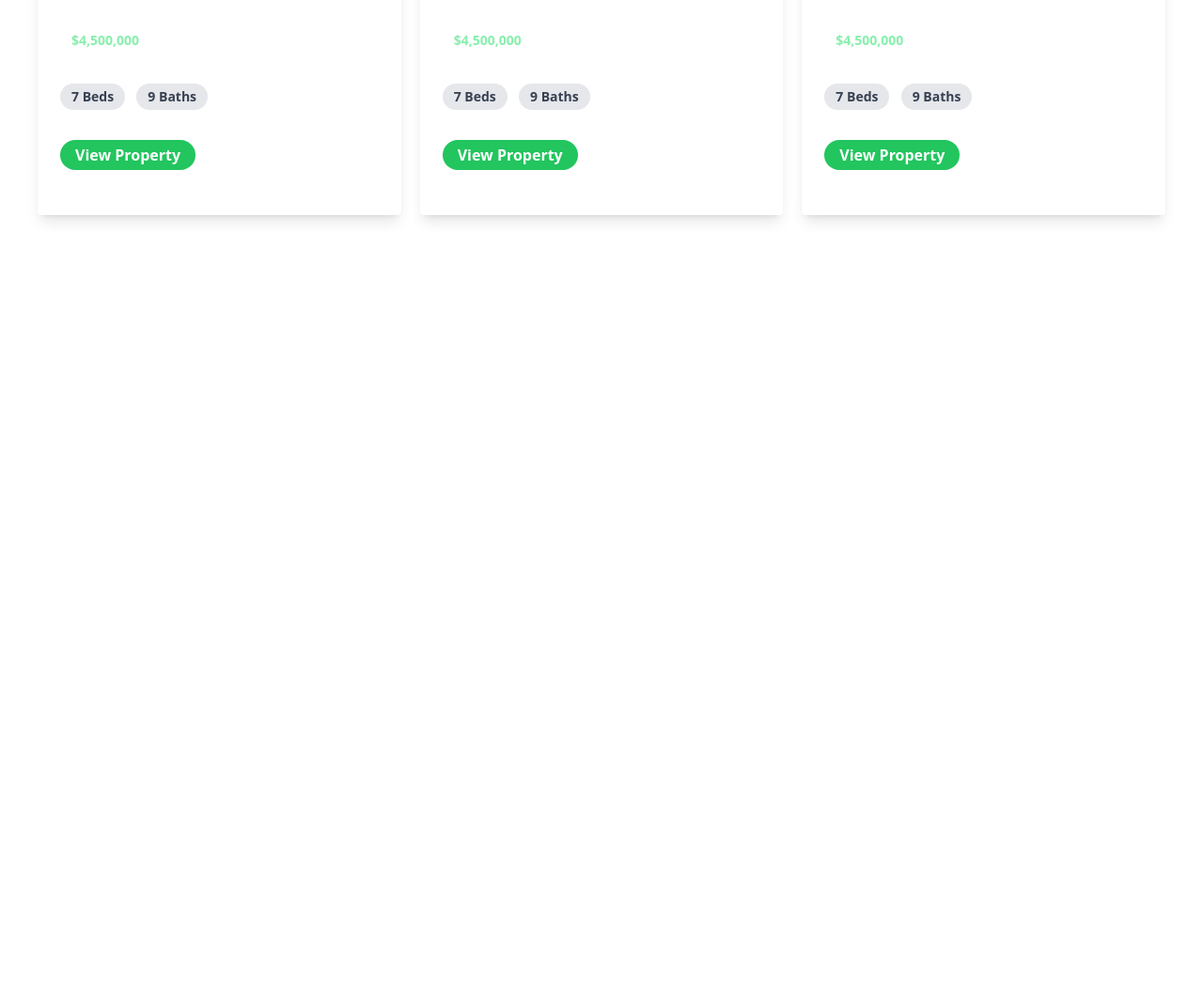
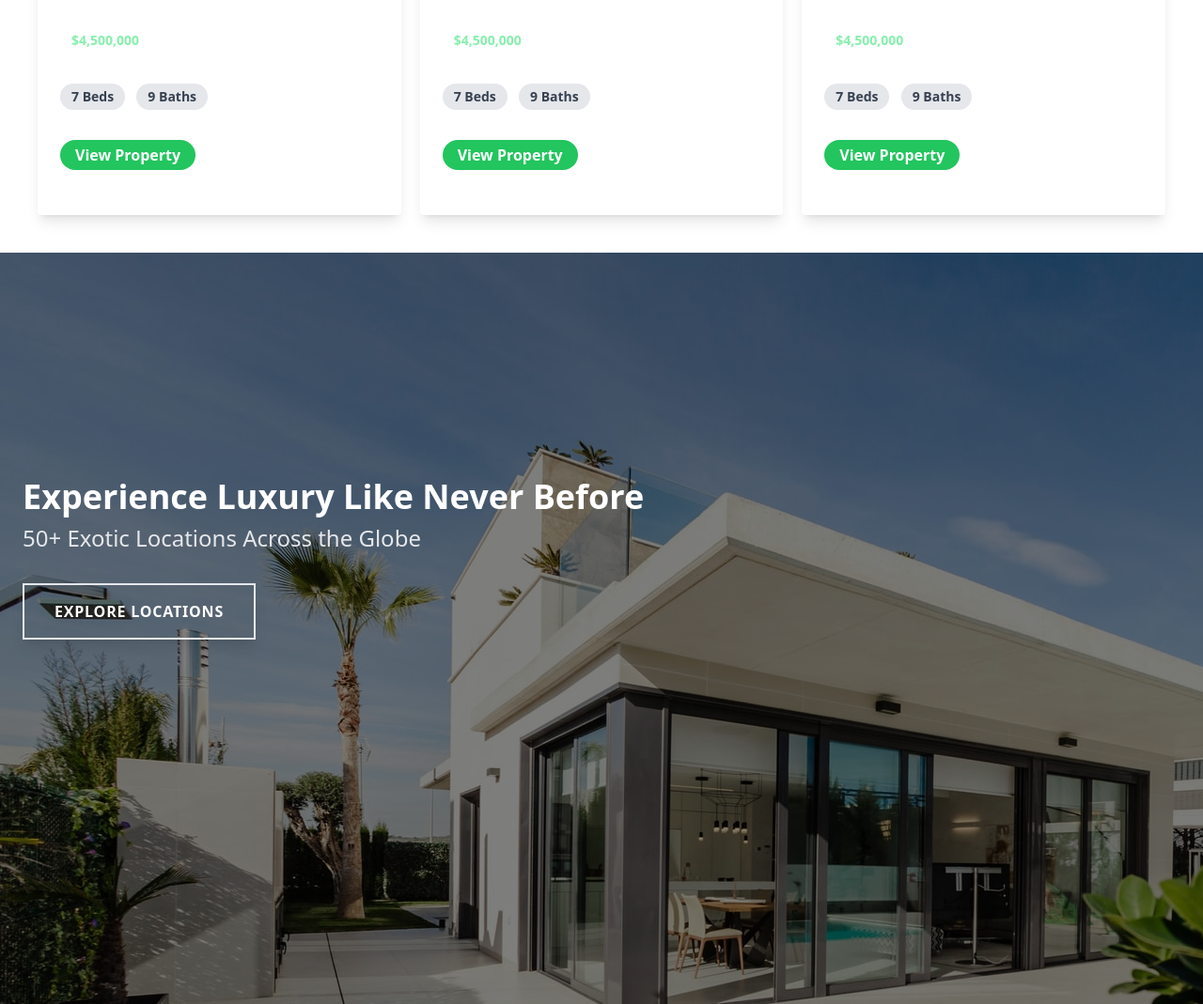
Before and after one commit to ss12932/real-estate-tw, a website: page index.html in a window 1280 px wide. Shown: the part 1097-2166 px from the top of the page at 94% size. Before the commit the page ends 1366 px from the top, so only its background shows below. Drawn offline with Linux system fonts and the light colour scheme.

Commit message:
finished banner section

```diff
--- a/index.html
+++ b/index.html
@@ -203,5 +203,31 @@
         </div>
       </div>
     </div>
+    <!--Banner Section  -->
+    <div
+      class="py-20 h-screen"
+      style="
+        background-image: linear-gradient(
+            rgba(0, 0, 0, 0.5),
+            rgba(0, 0, 0, 0.5)
+          ),
+          url('./assets/img/luxury.jpg');
+      "
+    >
+      <div class="container mx-auto px-6 mt-40">
+        <h2 class="text-4xl font-bold text-white mb-2">
+          Experience Luxury Like Never Before
+        </h2>
+        <h3 class="text-2xl mb-8 text-gray-200">
+          50+ Exotic Locations Across the Globe
+        </h3>
+        <button
+          class="text-white shadow-lg uppercase border-2 px-8 py-4 font-bold tracking-wider"
+        >
+          Explore Locations
+        </button>
+      </div>
+    </div>
+    <!--Banner Section End  -->
   </body>
 </html>
```
Also changed, not shown: README.md, assets/css/main.css.
